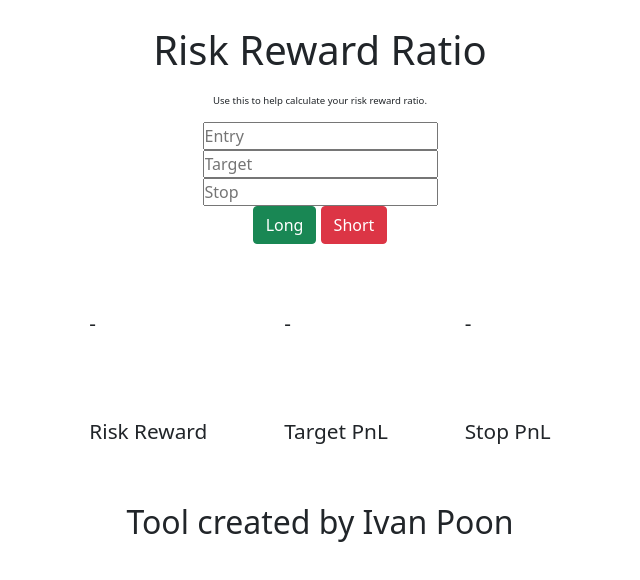
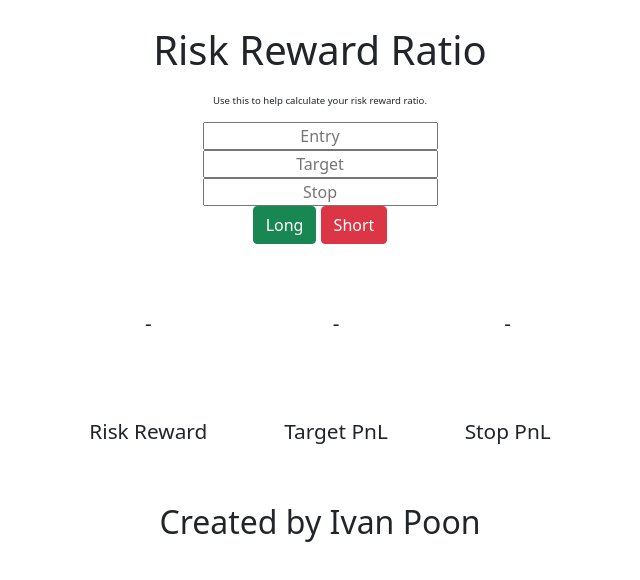
Before and after one commit to ihlpo/risk-reward, a plain HTML site: page index.html in a window 1280 px wide. Shown: the whole page, without its empty margins (320-960 px from the left). Drawn offline with nearby package versions, Linux system fonts and the light colour scheme.

Commit message:
Centered texts

```diff
--- a/index.html
+++ b/index.html
@@ -17,7 +17,6 @@
 				Use this to help calculate your risk reward ratio.
 			</p>
 		</header>
-
 
 
 		<div class="input-area">
@@ -52,7 +51,7 @@
 			</table>
 
 			<footer>
-				<p>Tool created by Ivan Poon</p>
+				<p>Created by Ivan Poon</p>
 			</footer>
 		</div>
 	</div>
--- a/style.css
+++ b/style.css
@@ -15,8 +15,8 @@ input::-webkit-inner-spin-button {
   margin: 0;
 }
 
-input[type="number"] {
-    -moz-appearance: textfield;
+input {
+  text-align: center;
   }
 
 header{
@@ -61,13 +61,9 @@ table{
   font-size: 1.3em;
 }
 
-.row{
-  text-align: center;
-  font-size: 1.5vw;
-}
-
 td{
   padding:1vw;
+  text-align: center;
 }
 
 footer{
```
